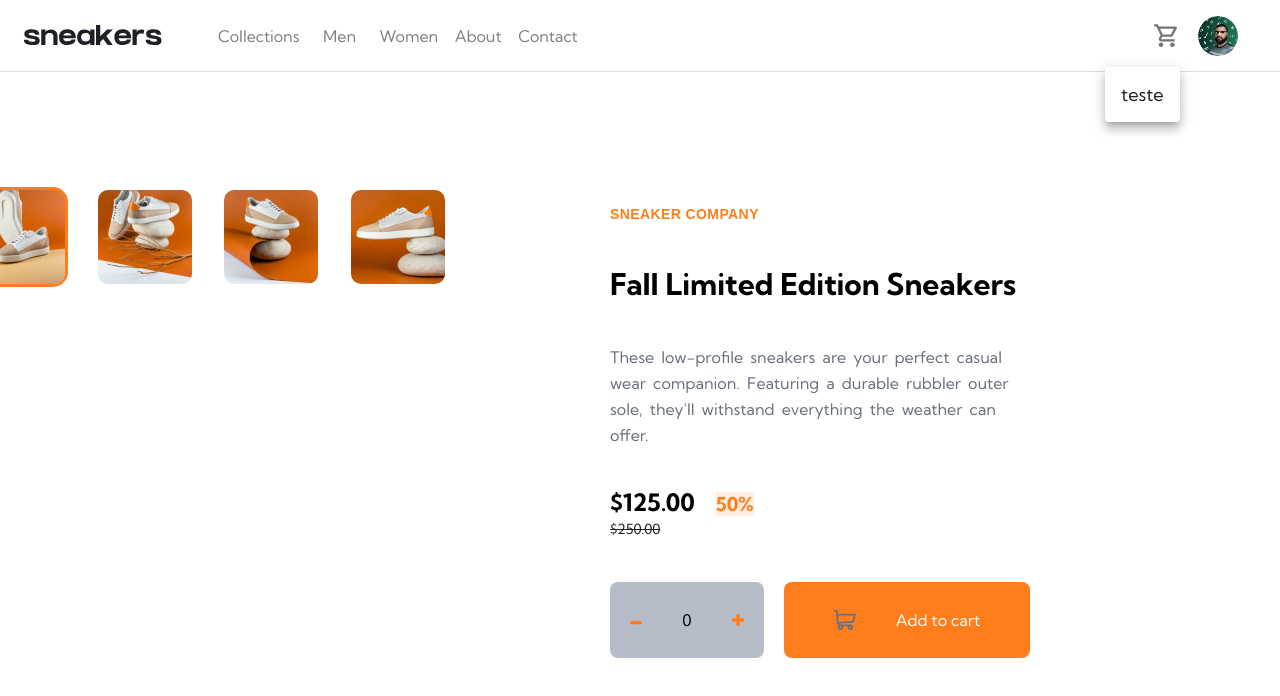
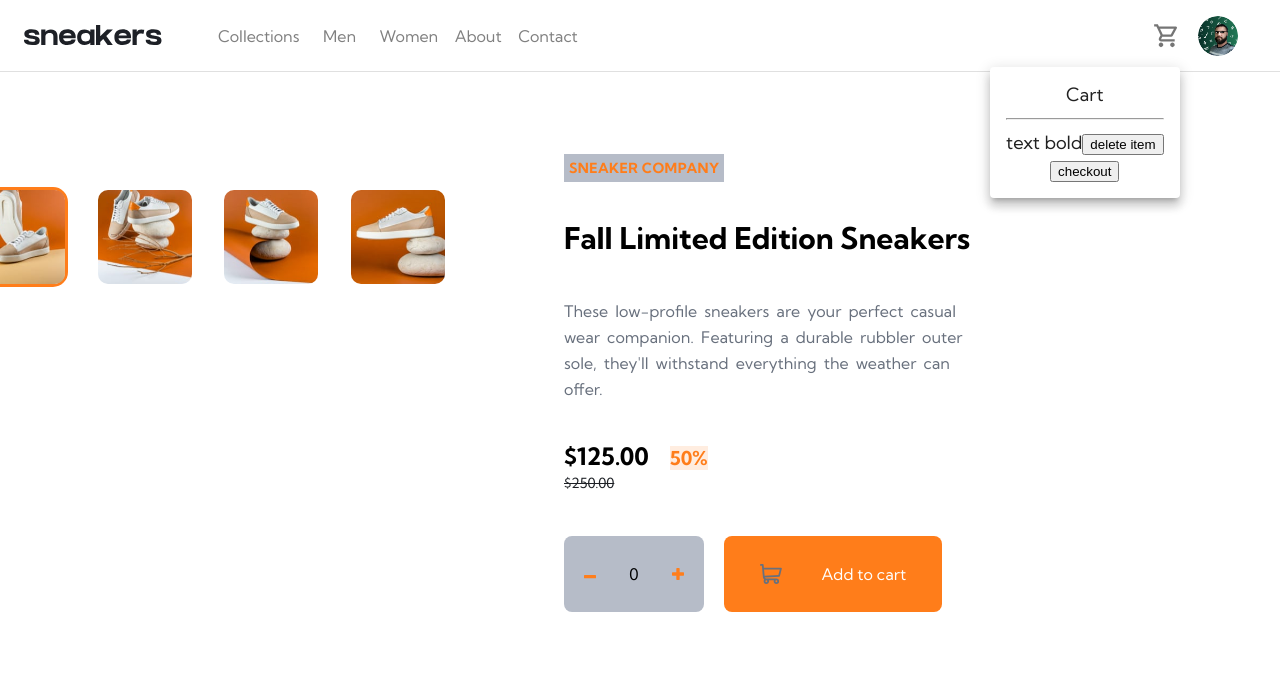
Before and after one commit to FelipeGodoy96/Ecommerce-Product-Page-Project, a React (Vite) app: page / in a window 1280 px wide. Both pictures are taken after a click on the button 1166 px from the left and 35 px from the top of the page. Shown: the top 696 px of the page. Built offline with nearby package versions, Linux system fonts and the light colour scheme.

Commit message:
finished product info style and initiate cart active state design

```diff
--- a/src/App.jsx
+++ b/src/App.jsx
@@ -12,7 +12,7 @@ function App() {
 
   return (
 
-      <Container maxWidth="xl" disableGutters>
+      <Container maxWidth="xl" disableGutters sx={{overflowX: "hidden"}}>
       <Navbar/>
       <Divider/>
       <Container disableGutters sx={{display: "flex", width: '100%', flexDirection: {
--- a/src/components/Navbar.jsx
+++ b/src/components/Navbar.jsx
@@ -24,7 +24,17 @@ import ShoppingCartOutlinedIcon from '@mui/icons-material/ShoppingCartOutlined'
 
 const pages = ['Collections', 'Men', 'Women', 'About', 'Contact']
 const settings = ['My Account', 'Logout']
-const cart = ['teste']
+const cart = (
+<div>
+  <h2>Cart</h2>
+  <hr/>
+  <ul style={{display: "flex", justifyContent: "space-between", alignItens: "start"}}>
+    <li><img src={null} /></li>
+    <li>text <span>bold</span></li>
+    <li><button>delete item</button></li>
+  </ul>
+  <button>checkout</button>
+</div>)
 
 function ResponsiveAppBar(props) {
   const [anchorElNav, setAnchorElNav] = React.useState(null)
--- a/src/components/ProductInfo.jsx
+++ b/src/components/ProductInfo.jsx
@@ -21,9 +21,9 @@ export default function ProductInfo () {
   }
   const theme = useContext(ThemeContext)
   return (
-    <Box sx={{position: "relative", margin: "7.5%", maxWidth: "35%", width: "100%"}}>
+    <Box sx={{position: "relative", margin: { xs: "2%", sm: "3%" }, maxWidth: {md: "35%", sm: "100%" }, width: "100%", padding: "0.5rem"}}>
       <Box classes="vendorName" sx={{marginTop: "10%", width: "100%"}} backgroundColor={theme.palette.grayishblue}>
-        <Typography variant='h2' color={theme.palette.primary.main} letterSpacing="0.025rem" fontWeight="700" fontSize="0.875rem" lineHeight="1.25rem">
+        <Typography variant='p' color={theme.palette.primary.main} letterSpacing="0.025rem" fontWeight="700" fontSize="0.875rem" lineHeight="1.25rem" backgroundColor={theme.palette.neutral.grayishblue} padding="5px">
         SNEAKER COMPANY
         </Typography>
       </Box>
@@ -50,7 +50,7 @@ export default function ProductInfo () {
         </Typography>
       </Box>
       <Box className="buttonsWrapper" sx={{marginTop: "10%", display: 'flex', flexDirection: 'row'}}>
-        <Box sx={{gap: "20px", width: "100%", lineHeight: "0.5rem", display: "flex", justifyContent: "space-between", alignItems: "center"}}>
+        <Box sx={{gap: "20px", width: "90%", lineHeight: "0.5rem", display: "flex", justifyContent: "space-between", alignItems: "center"}}>
           <ul style={{width: "50%", display: "flex", justifyContent: "space-between", alignItems: "center", paddingTop: "2rem", paddingBottom: "2rem", backgroundColor: theme.palette.neutral.grayishblue, borderRadius: "0.5rem", paddingLeft: "20px", paddingRight: "20px", userSelect: "none"}}>
             <li><img src={minusIcon} onClick={handleMinus} style={{cursor: "pointer"}} /></li>
           <li>{quantity}</li><img src={plusIcon} onClick={handlePlus} style={{cursor: "pointer"}}/></ul>
```
Also changed, not shown: src/components/Product.jsx (deleted, +0 -9 lines).
